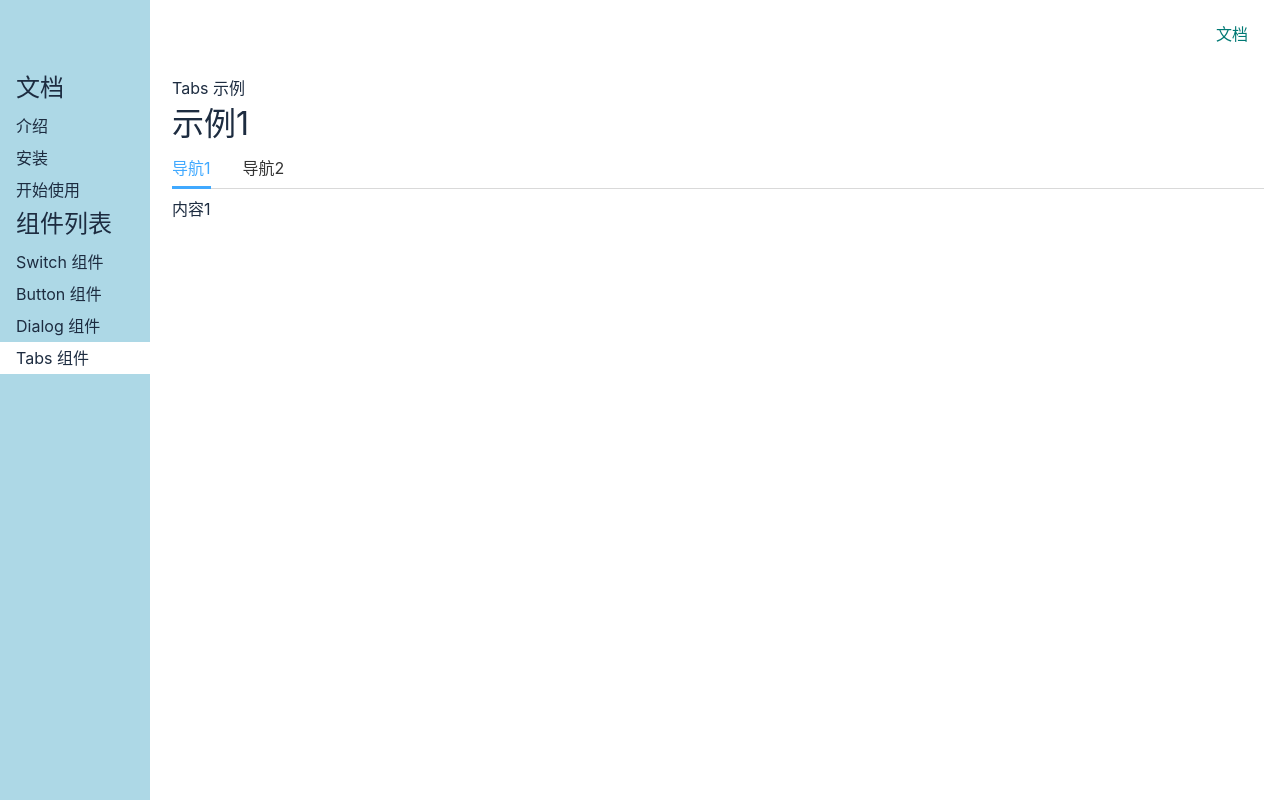
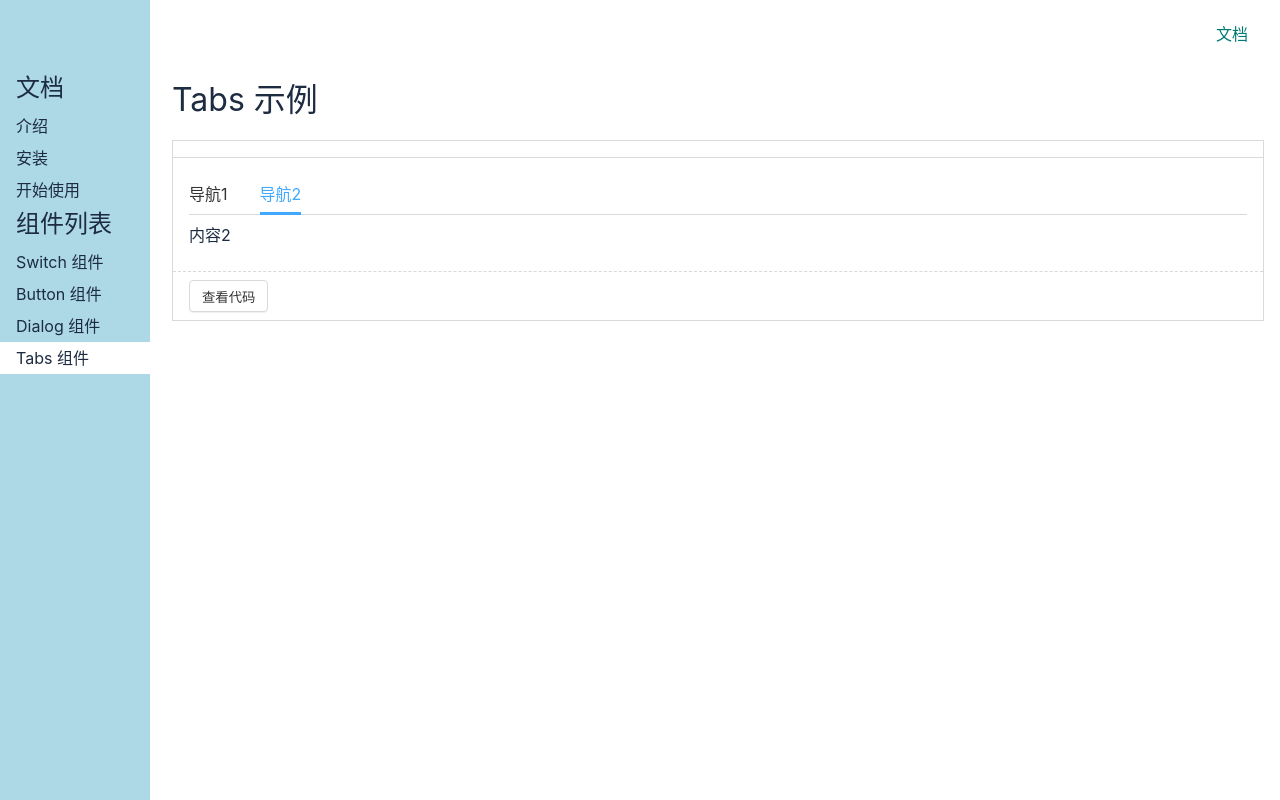
Before and after one commit to codingories/flavour-ui, a Vue app: page /#/doc/tabs in a window 1280 px wide. Built offline with nearby package versions, Linux system fonts and the light colour scheme.

Commit message:
改造 Tabs demo

```diff
--- a/src/components/ButtonDemo.vue
+++ b/src/components/ButtonDemo.vue
@@ -1,6 +1,6 @@
 <template>
   <div>
-    <div>Button 示例</div>
+    <h1>Button 示例</h1>
     <Demo :component="Button1Demo" />
     <Demo :component="Button2Demo" />
     <Demo :component="Button3Demo" />
--- a/src/components/DialogDemo.vue
+++ b/src/components/DialogDemo.vue
@@ -1,5 +1,5 @@
 <template>
-  <div>Dialog 示例</div>
+  <h1>Dialog 示例</h1>
   <Demo :component="Dialog1Demo" />
   <Demo :component="Dialog2Demo" />
 </template>
--- /dev/null
+++ b/src/components/Tabs1.demo.vue
@@ -0,0 +1,29 @@
+<demo>
+  常规使用
+</demo>
+<template>
+  <Tabs v-model:selected="x">
+    <Tab title="导航1">内容1</Tab>
+    <Tab title="导航2">内容2</Tab>
+  </Tabs>
+</template>
+
+<script lang="ts">
+  import Tabs from '../lib/Tabs.vue'
+  import Tab from '../lib/Tab.vue'
+  import {
+    ref
+  } from 'vue'
+  export default {
+    components: {
+      Tabs,
+      Tab
+    },
+    setup() {
+      const x = ref('导航2')
+      return {
+        x
+      }
+    }
+  }
+</script>
--- a/src/components/TabsDemo.vue
+++ b/src/components/TabsDemo.vue
@@ -1,26 +1,18 @@
 <template>
-  <div>
-    Tabs 示例
-    <h1>示例1</h1>
-    <Tabs v-model:selected="x">
-      <Tab title="导航1">内容1</Tab>
-      <Tab title="导航2">内容2</Tab>
-    </Tabs>
-  </div>
+  <h1>Tabs 示例</h1>
+  <Demo :component="Tabs1Demo" />
 </template>
+
 <script lang="ts">
-  import Tabs from '../lib/Tabs.vue'
-  import Tab from '../lib/Tab.vue'
-  import {ref} from 'vue'
+  import Demo from './Demo.vue'
+  import Tabs1Demo from './Tabs1.demo.vue'
   export default {
     components: {
-      Tabs,
-      Tab
+      Demo
     },
-    setup(){
-      const x = ref('导航1')
+    setup() {
       return {
-        x
+        Tabs1Demo
       }
     }
   }
```
